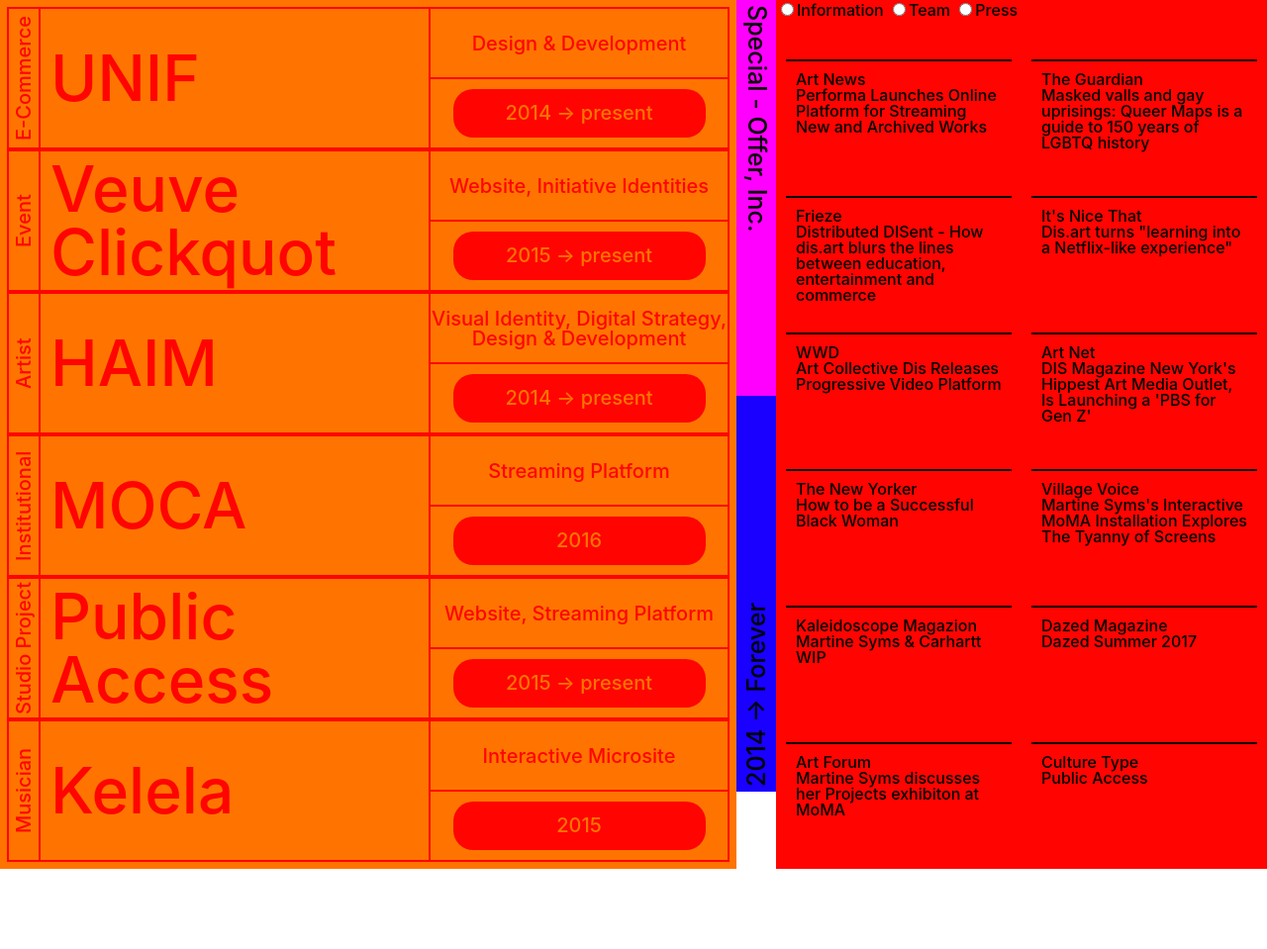
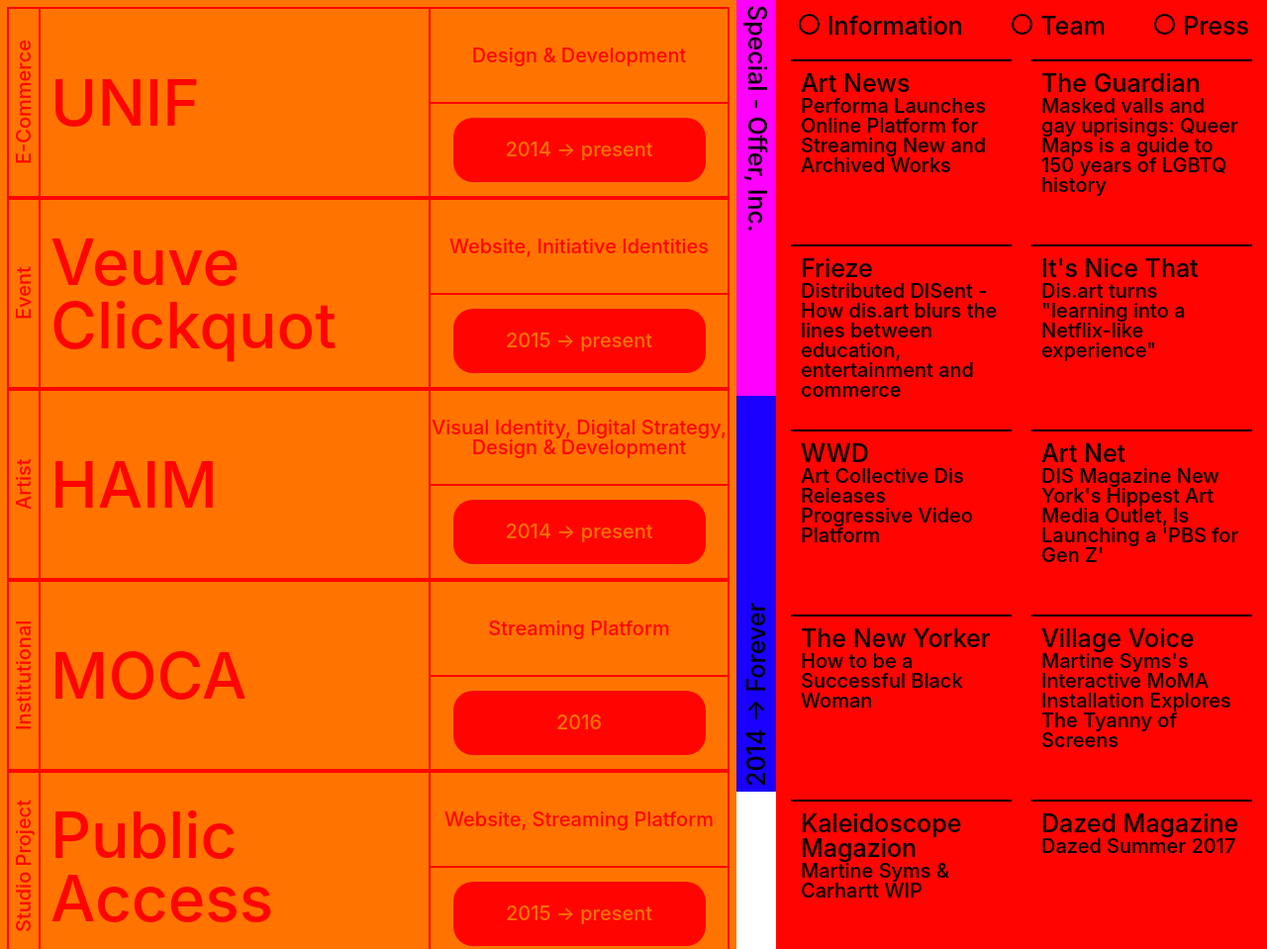
Before and after one commit to 2sumin2/special-offer, a plain HTML site: page index.html in a window 1280 px wide. Shown: the top 959 px of the page at 99% size. Before the commit the page ends 878 px from the top, so only its background shows below. Drawn offline with nearby package versions, Linux system fonts and the light colour scheme.

Commit message:
Complete the third section

```diff
--- a/index.html
+++ b/index.html
@@ -4,7 +4,7 @@
 <head>
     <meta charset="utf-8">
     <meta name="viewport" content="width=device-width">
-    <title>repl.it</title>
+    <title>Special-offer, Inc.</title>
     <link href="style.css" rel="stylesheet" type="text/css" />
 </head>
 
@@ -83,9 +83,15 @@
 
     <div class="info">
         <div class="radio_box">
-            <input type="radio" value="information" name="property">Information</input>
-            <input type="radio" value="team" name="property">Team</input>
-            <input type="radio" value="press" name="property">Press</input>
+            <div>
+                <input type="radio" value="information" name="property" />Information
+            </div>
+            <div>
+                <input type="radio" value="team" name="property" />Team
+            </div>
+            <div>
+                <input type="radio" value="press" name="property" />Press
+            </div>
         </div>
         <div class="info_box">
             <div class="info_title">Art News</div>
--- a/style.css
+++ b/style.css
@@ -109,14 +109,45 @@ body {
     display: grid;
     grid-template-columns: 1fr 1fr;
     grid-template-rows: 50px repeat(6, 1fr);
+    font-size: 25px;
+    padding: 0 5px;
 }
 
 .radio_box {
     grid-column: 1/-1;
+    display: flex;
+    justify-content: space-between;
+    padding: 13px;
+    align-items: center;
+}
+
+.radio_box div input:checked {
+    appearance: none;
+    width: 1.3rem;
+    height: 1.3rem;
+    border-radius: 100%;
+    margin-right: 0.5rem;
+    background: transparent;
+    background: black;
+}
+
+.radio_box input {
+    appearance: none;
+    width: 1.3rem;
+    height: 1.3rem;
+    border-radius: 100%;
+    margin-right: 0.5rem;
+    background: transparent;
+    border: 2px solid black;
 }
 
 .info_box {
     border-top: 2px solid;
     margin: 10px;
     padding: 10px;
+
 }
+
+.info_content {
+    font-size: 20px;
+}
```
